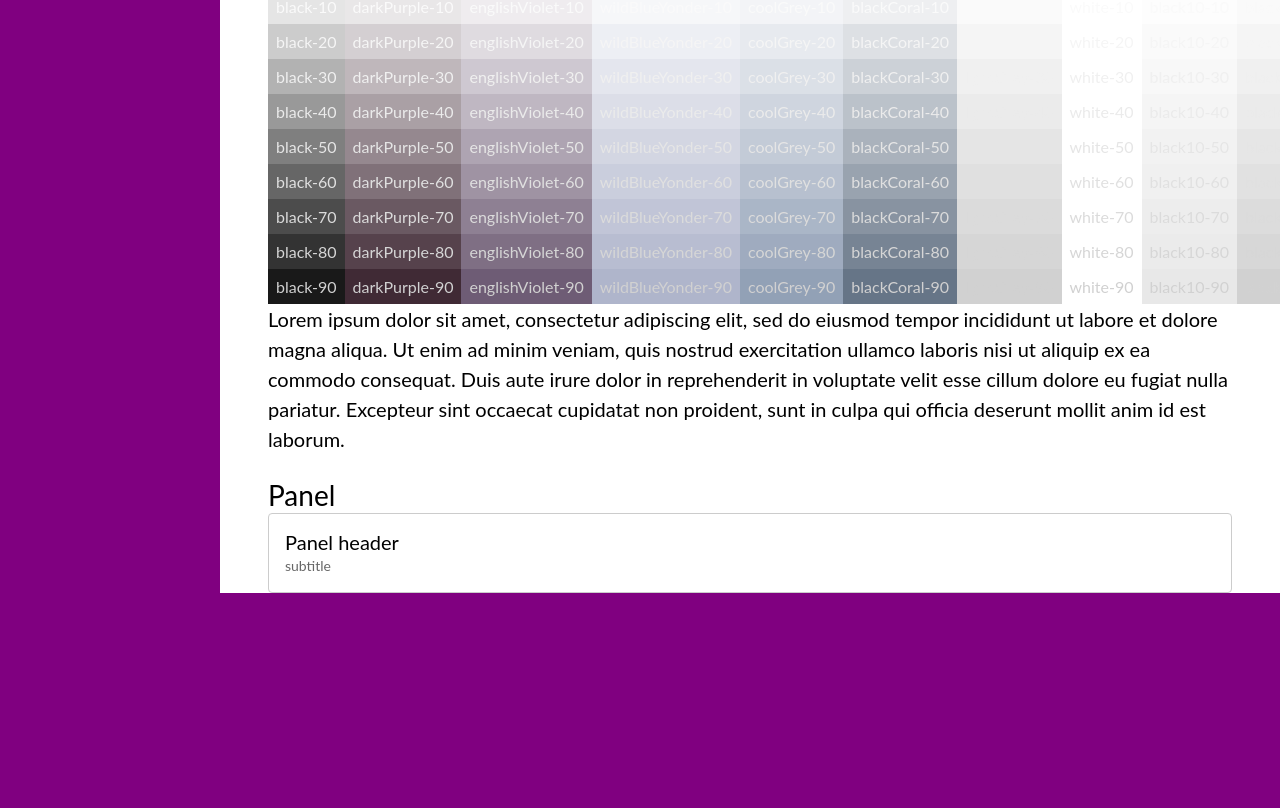
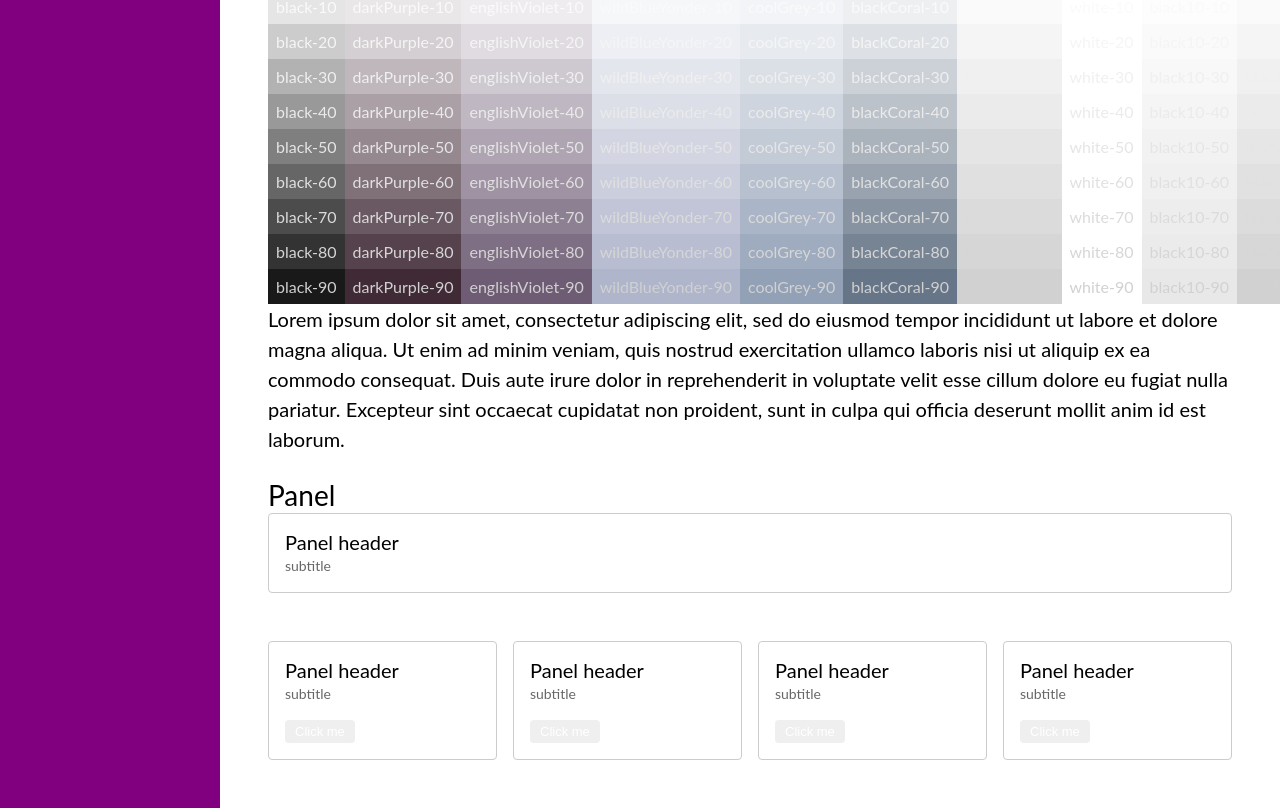
Before and after one commit to mccannm11/electronic-warrants, a React (Create React App) app: page / in a window 1280 px wide. Shown: the part 1172-1980 px from the top of the page. Before the commit the page ends 1765 px from the top, so only its background shows below. Built offline with nearby package versions, Linux system fonts and the light colour scheme.

Commit message:
Add grid component and flesh out system for buttons

```diff
--- a/src/App.tsx
+++ b/src/App.tsx
@@ -12,9 +12,10 @@ import { SidebarHeader } from "./navigation/SidebarHeader"
 import { PlaceholderImage } from "./utilities/PlaceholderImage"
 import { Colors } from "./styles/Colors"
 import styled from "styled-components"
-import { Opacity } from "./Types"
+import { Opacity, Rem } from "./Types"
 import { HR } from "./utilities/HR"
 import { Panel } from "./surfaces/Panel"
+import { Button } from "./inputs/Button"
 
 const AppSidebarContent = () => (
   <Sidebar backgroundColor="white">
@@ -113,8 +114,69 @@ const AppMainContent = () => (
         subtitle
       </Text>
     </Panel>
+
+    <Spacer height={3} />
+    <Grid minWidth={12.5} columns={4} padding={0.5}>
+      <Panel>
+        <Header variant="5">Panel header</Header>
+        <Text variant="small" color="black60">
+          subtitle
+        </Text>
+        <Spacer height={1} />
+        <Button size="small">Click me</Button>
+      </Panel>
+
+      <Panel>
+        <Header variant="5">Panel header</Header>
+        <Text variant="small" color="black60">
+          subtitle
+        </Text>
+        <Spacer height={1} />
+        <Button size="small">Click me</Button>
+      </Panel>
+
+      <Panel>
+        <Header variant="5">Panel header</Header>
+        <Text variant="small" color="black60">
+          subtitle
+        </Text>
+        <Spacer height={1} />
+        <Button size="small">Click me</Button>
+      </Panel>
+
+      <Panel>
+        <Header variant="5">Panel header</Header>
+        <Text variant="small" color="black60">
+          subtitle
+        </Text>
+        <Spacer height={1} />
+        <Button size="small">Click me</Button>
+      </Panel>
+    </Grid>
+    <Spacer height={3} />
   </Page>
 )
+
+type GridProps = {
+  columns: number
+  padding: Rem
+  minWidth: Rem
+}
+
+const Grid = styled.div<GridProps>`
+  display: flex;
+  flex-direction: row;
+  flex-wrap: wrap;
+  margin: -${({ padding }) => padding}rem;
+  > * {
+    flex-grow: 1;
+    min-width: ${({ minWidth }) => minWidth}rem;
+    width: calc(
+      ${({ columns }) => 100 / columns}% - ${({ padding }) => padding * 2}rem
+    );
+    margin: ${({ padding }) => padding}rem;
+  }
+`
 
 const App = () => {
   return (
--- /dev/null
+++ b/src/inputs/Button.tsx
@@ -0,0 +1,39 @@
+import styled, { css } from "styled-components"
+import React, { FC } from "react"
+
+type ButtonSize = "small" | "medium" | "large"
+
+const ButtonPaddings: Record<ButtonSize, any> = {
+  small: css`
+    padding: 4px 10px;
+    font-size: 13px;
+  `,
+  medium: css`
+    padding: 6px 16px;
+    font-size: 14px;
+  `,
+  large: css`
+    padding: 8px 22px;
+    font-size: 15px;
+  `
+}
+
+const StyledButton = styled.button<ButtonProps>`
+  ${({ size }) => ButtonPaddings[size]};
+  color: white;
+  font-weight: 500;
+  border-radius: 4px;
+  border: none;
+  cursor: pointer;
+  outline: none;
+`
+
+type ButtonProps = {
+  size?: ButtonSize
+}
+
+const Button: FC<ButtonProps> = ({ size = "medium", ...props }) => (
+  <StyledButton size={size} {...props} />
+)
+
+export { Button }
--- a/src/styles/GlobalStyles.tsx
+++ b/src/styles/GlobalStyles.tsx
@@ -9,6 +9,10 @@ const GlobalStyles = createGlobalStyle`
     margin: 0;
     background-color: purple;
   }
+
+  * {
+    box-sizing: border-box;
+  }
 `
 
 export { GlobalStyles }
--- a/src/typography/Text.tsx
+++ b/src/typography/Text.tsx
@@ -1,6 +1,6 @@
 import React, { FC } from "react"
 import styled from "styled-components"
-import { Rem } from "../Types"
+import { Opacity, Rem } from "../Types"
 import { Color, Colors } from "../styles/Colors"
 
 const StyledText = styled.p<TextProps>`
@@ -21,12 +21,16 @@ type TextVariant = "small" | "medium" | "large"
 type TextProps = {
   variant?: TextVariant
   color?: Color
+  opacity?: Opacity
 }
 
 const Text: FC<TextProps> = ({
   color = "black",
   variant = "medium",
+  opacity = 80,
   ...props
-}) => <StyledText color={color} variant={variant} {...props} />
+}) => (
+  <StyledText color={color} variant={variant} opacity={opacity} {...props} />
+)
 
 export { Text }
```
